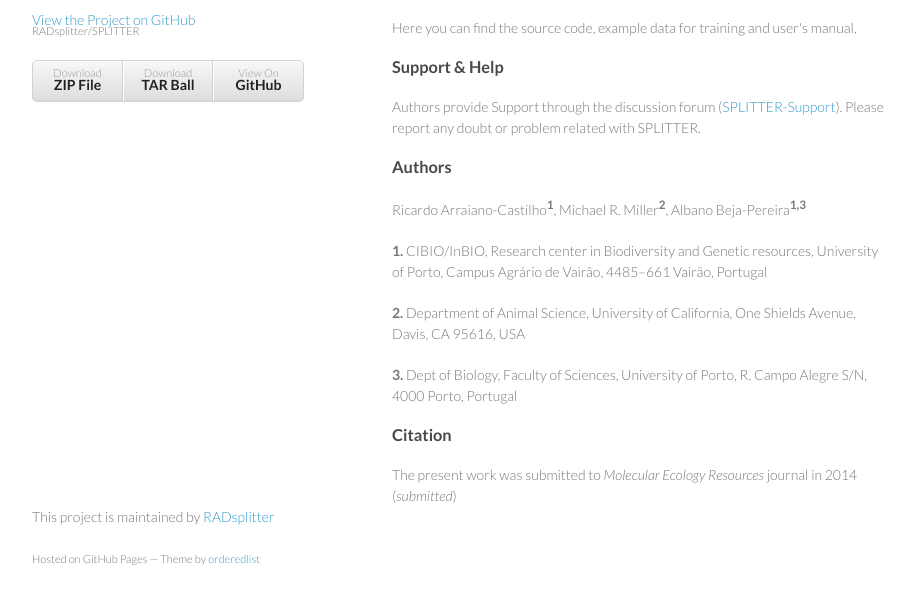
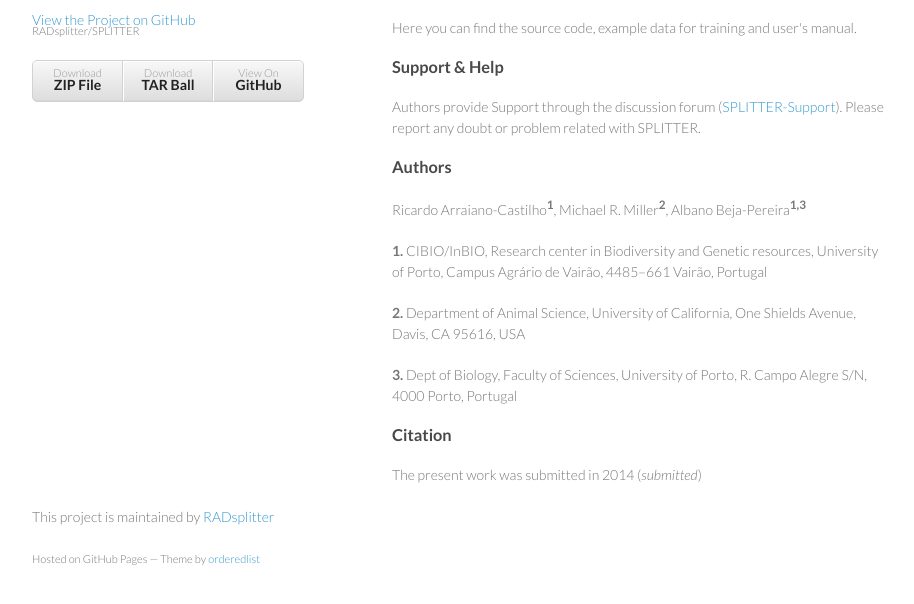
Before and after one commit to RADsplitter/SPLITTER, a plain HTML site: page index.html in a window 1280 px wide. Shown: the part 162-766 px from the top of the page, without its empty margins (178-1092 px from the left). Drawn offline with Linux system fonts and the light colour scheme.

Commit message:
Update index.html

```diff
--- a/index.html
+++ b/index.html
@@ -54,7 +54,7 @@
 <h3>
 <a name="citation" class="anchor" href="#citation"><span class="octicon octicon-link"></span></a>Citation</h3>
 
-<p>The present work was submitted to <i>Molecular Ecology Resources</i> journal in 2014
+<p>The present work was submitted in 2014
 (<i>submitted</i>)</p>
       </section>
       <footer>
```
